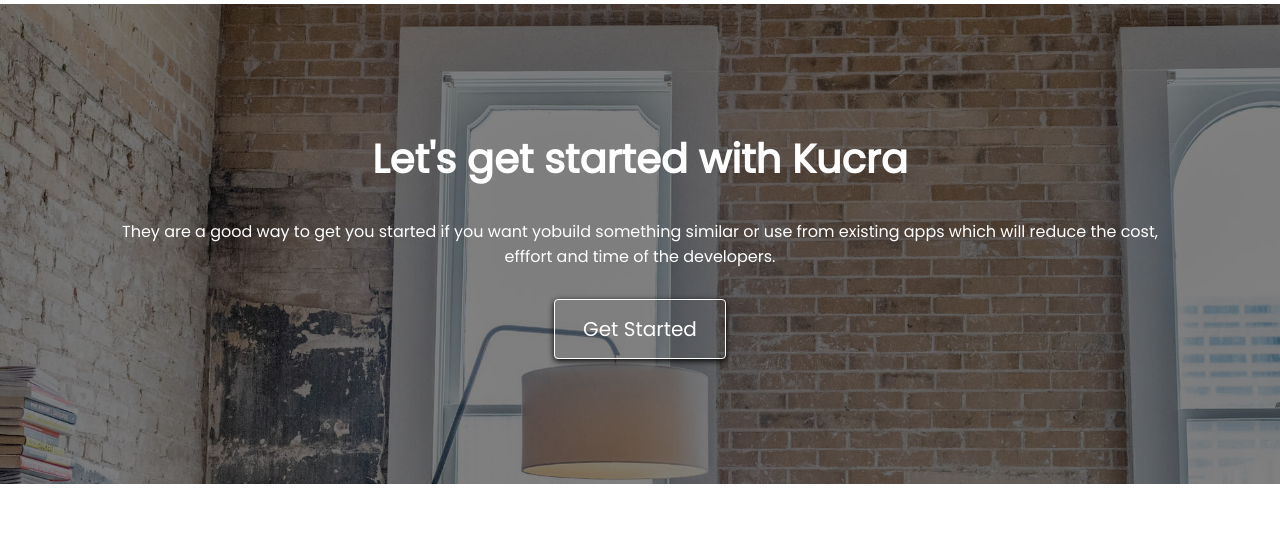
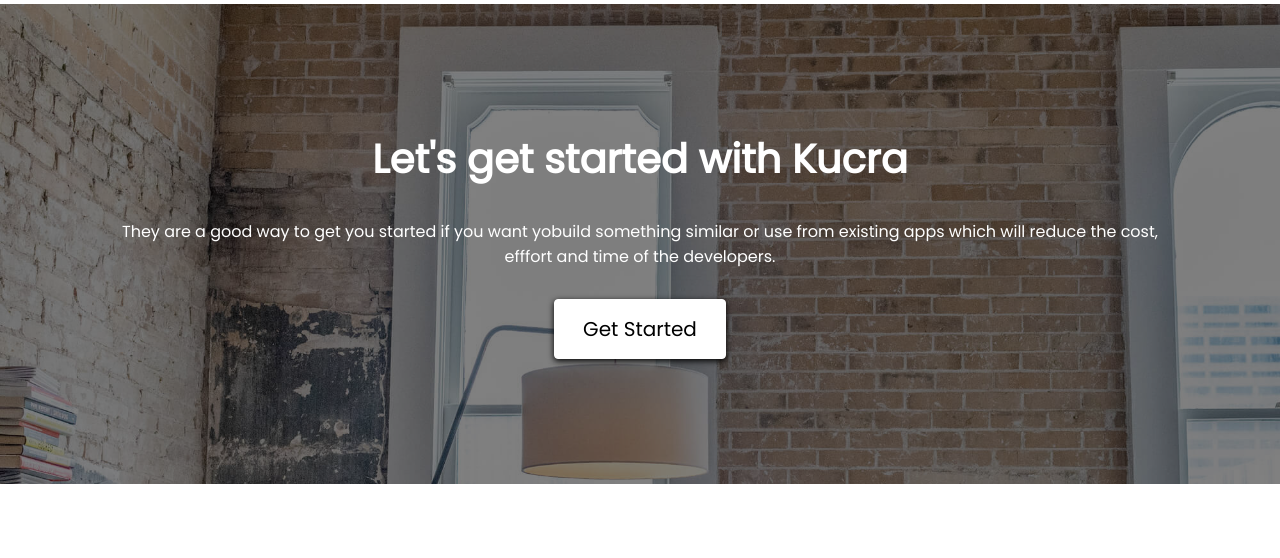
Before and after one commit to KrouriB/kucra, a PHP site: page / in a window 1280 px wide, with the pointer over the restyled element; the page is wider, and only the part inside the window is pictured. Shown: the part 3196-3754 px from the top of that part. Run offline with PHP 8.4, Linux system fonts and the light colour scheme; some libraries are stand-ins or nearby versions.

Commit message:
CSS:animation bouton get started

```diff
--- a/style.css
+++ b/style.css
@@ -436,3 +436,8 @@ form{
     padding: 14px 28px;
     box-shadow: 0px 2px 6px black;
 }
+
+#getstart:hover{
+    background-color: white;
+    color: black;
+}
```
